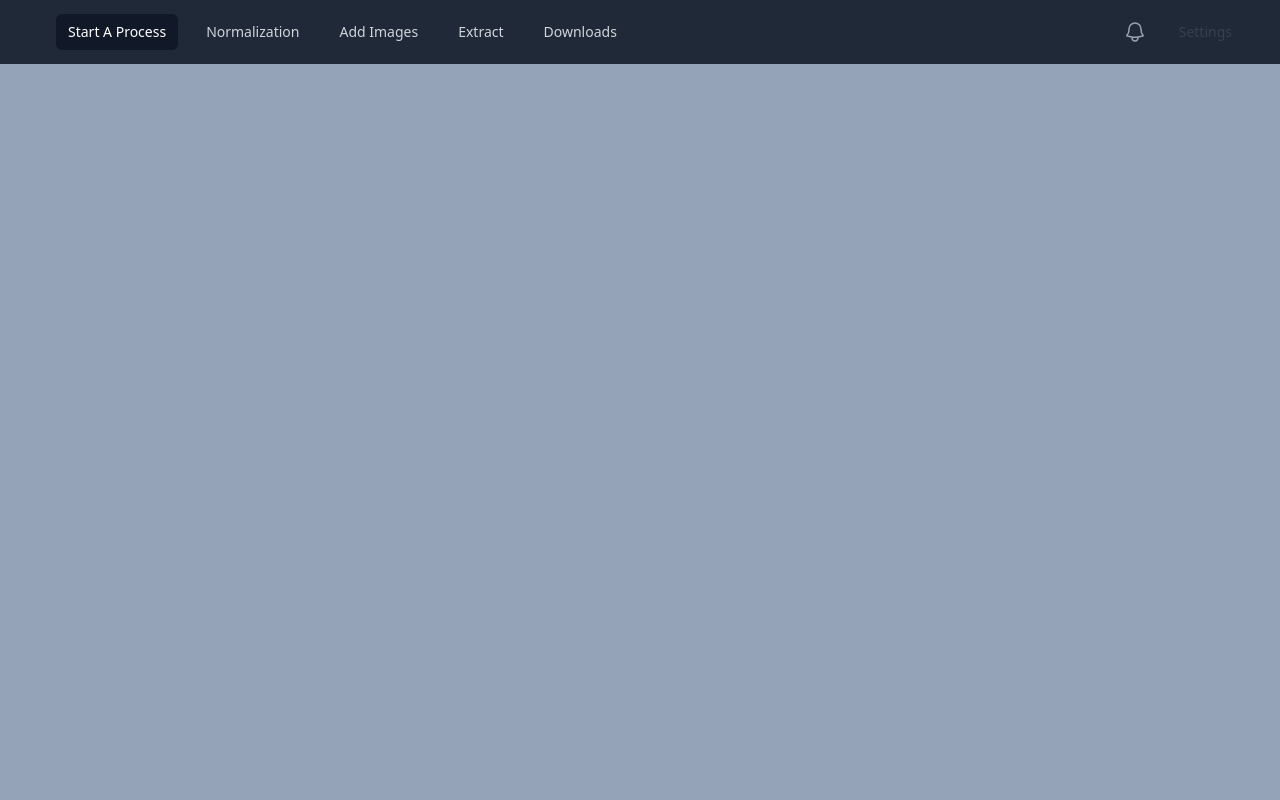
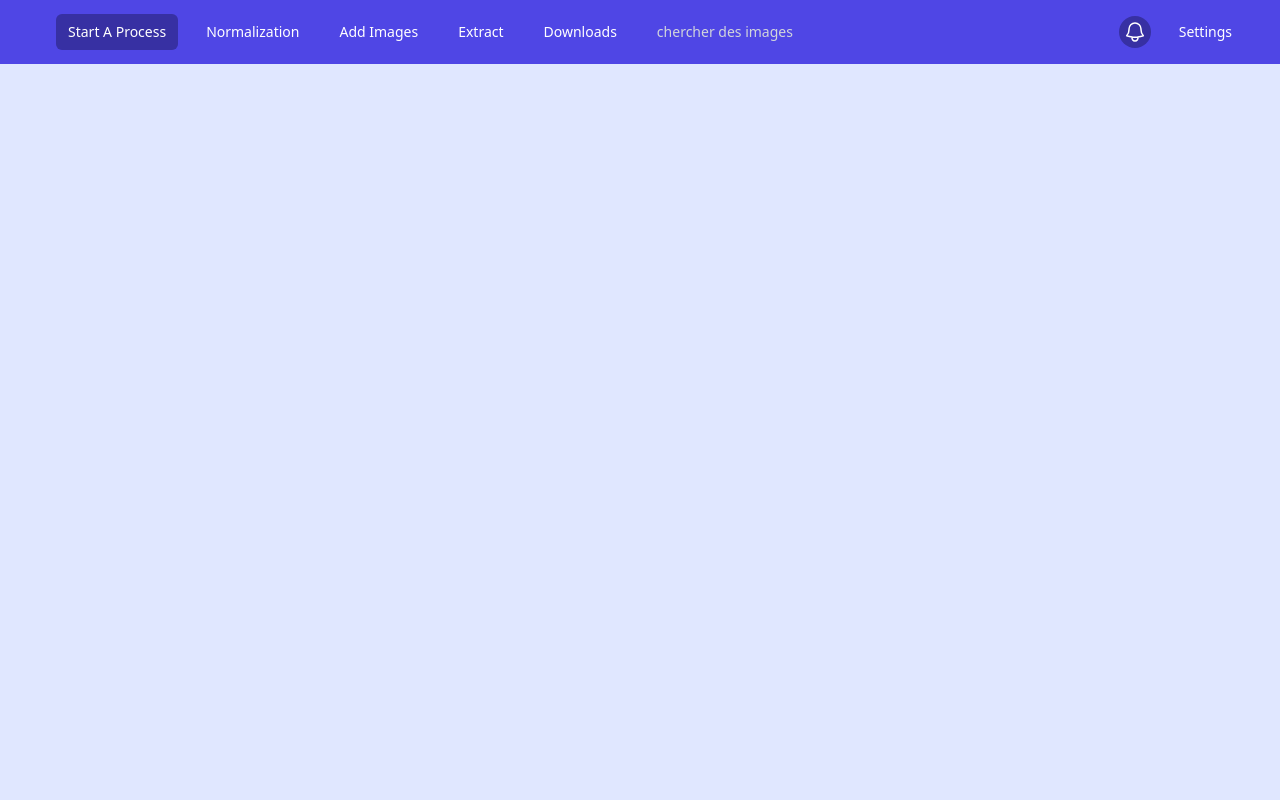
Before and after one commit to drysf/Patch_app, a Flask app: page /Extract in a window 1280 px wide. Run offline with Flask 3, Linux system fonts and the light colour scheme; some libraries are stand-ins or nearby versions.

Commit message:
Vos modifications locales

```diff
--- a/app/templates/header.html
+++ b/app/templates/header.html
@@ -5,57 +5,57 @@
     <meta name="viewport" content="width=device-width, initial-scale=1.0">
     <meta http-equiv="X-UA-Compatible" content="ie=edge">
     <title>PATCH-APP</title>
-    <link rel="stylesheet" href="./style.css">
+    <link rel="stylesheet" href="./main.css">
     <link rel="icon" href="./favicon.ico" type="image/x-icon">
     <link href="https://cdnjs.cloudflare.com/ajax/libs/tailwindcss/2.0.2/tailwind.min.css" rel="stylesheet">
     <script src="https://cdn.tailwindcss.com"></script>
+    <style>
+      .active-nav {
+        background-color: #4C51BF;
+    }
+    </style>
 </head>
 
-<body class="bg-slate-400">
-    <nav class="bg-gray-800">
+<body class="bg-indigo-100">
+  <body class="bg-indigo-100">
+    <nav class="bg-indigo-600">
         <div class="mx-auto max-w-7xl px-2 sm:px-6 lg:px-8">
             <div class="relative flex h-16 items-center justify-between">
                 <div class="absolute inset-y-0 left-0 flex items-center sm:hidden">
                     <button type="button" class="relative inline-flex items-center justify-center rounded-md p-2 text-gray-400 hover:bg-gray-700 hover:text-white focus:outline-none focus:ring-2 focus:ring-inset focus:ring-white" aria-controls="mobile-menu" aria-expanded="false">
                         <span class="absolute -inset-0.5"></span>
                         <span class="sr-only">Open main menu</span>
-
                     </button>
                 </div>
                 <div class="flex flex-1 items-center justify-center sm:items-stretch sm:justify-start">
                     <div class="hidden sm:ml-6 sm:block">
                         <div class="flex space-x-4">
                             <!-- Current: "bg-gray-900 text-white", Default: "text-gray-300 hover:bg-gray-700 hover:text-white" -->
-                  <a href="{{ url_for('process') }}" class="bg-gray-900 text-white rounded-md px-3 py-2 text-sm font-medium" aria-current="page">Start A Process</a>
-                  <a href="{{ url_for('Normalization') }}" class="text-gray-300 hover:bg-gray-700 hover:text-white rounded-md px-3 py-2 text-sm font-medium">Normalization</a>
-                  <a href="{{ url_for('AddImages') }}" class="text-gray-300 hover:bg-gray-700 hover:text-white rounded-md px-3 py-2 text-sm font-medium">Add Images</a>
-                  <a href="{{ url_for('Extract') }}" class="text-gray-300 hover:bg-gray-700 hover:text-white rounded-md px-3 py-2 text-sm font-medium">Extract</a>
-                  <a href="{{ url_for('Downloader') }}" class="text-gray-300 hover:bg-gray-700 hover:text-white rounded-md px-3 py-2 text-sm font-medium">Downloads</a>
-
+                            <a href="{{ url_for('process') }}" class="bg-indigo-800 text-white rounded-md px-3 py-2 text-sm font-medium" aria-current="page">Start A Process</a>
+                            <a href="{{ url_for('Normalization') }}" class="text-white hover:bg-indigo-700 hover:text-white rounded-md px-3 py-2 text-sm font-medium">Normalization</a>
+                            <a href="{{ url_for('AddImages') }}" class="text-white hover:bg-indigo-700 hover:text-white rounded-md px-3 py-2 text-sm font-medium">Add Images</a>
+                            <a href="{{ url_for('Extract') }}" class="text-white hover:bg-indigo-700 hover:text-white rounded-md px-3 py-2 text-sm font-medium">Extract</a>
+                            <a href="{{ url_for('Downloader') }}" class="text-white hover:bg-indigo-700 hover:text-white rounded-md px-3 py-2 text-sm font-medium">Downloads</a>
+                            <a href="{{ url_for('Cherche_les_images') }}" class="text-gray-300 hover:bg-gray-700 hover:text-white rounded-md px-3 py-2 text-sm font-medium">chercher des images</a>
                         </div>
                     </div>
                 </div>
                 <div class="absolute inset-y-0 right-0 flex items-center pr-2 sm:static sm:inset-auto sm:ml-6 sm:pr-0">
-              <button type="button" class="relative rounded-full bg-gray-800 p-1 text-gray-400 hover:text-white focus:outline-none focus:ring-2 focus:ring-white focus:ring-offset-2 focus:ring-offset-gray-800">
+                    <button type="button" class="relative rounded-full bg-indigo-800 p-1 text-white hover:text-white focus:outline-none focus:ring-2 focus:ring-white focus:ring-offset-2 focus:ring-offset-gray-800">
                         <span class="absolute -inset-1.5"></span>
                         <span class="sr-only">View notifications</span>
                         <svg class="h-6 w-6" fill="none" viewBox="0 0 24 24" stroke-width="1.5" stroke="currentColor" aria-hidden="true">
                             <path stroke-linecap="round" stroke-linejoin="round" d="M14.857 17.082a23.848 23.848 0 005.454-1.31A8.967 8.967 0 0118 9.75v-.7V9A6 6 0 006 9v.75a8.967 8.967 0 01-2.312 6.022c1.733.64 3.56 1.085 5.455 1.31m5.714 0a24.255 24.255 0 01-5.714 0m5.714 0a3 3 0 11-5.714 0" />
                         </svg>
                     </button>
-
-              <!-- Profile dropdown -->
                     <div class="relative ml-3">
                         <div>
-                  <button type="button" class="relative flex rounded-full bg-gray-800 text-sm focus:outline-none focus:ring-2 focus:ring-white focus:ring-offset-2 focus:ring-offset-gray-800" id="user-menu-button" aria-expanded="false" aria-haspopup="true">
+                            <button type="button" class="relative flex rounded-full bg-indigo-800 text-sm focus:outline-none focus:ring-2 focus:ring-white focus:ring-offset-2 focus:ring-offset-indigo-800" id="user-menu-button" aria-expanded="false" aria-haspopup="true">
                                 <span class="absolute -inset-1.5"></span>
                                 <span class="sr-only">Open user menu</span>
-
                             </button>
                         </div>
-
-                  <a href="#" class="block px-4 py-2 text-sm text-gray-700" role="menuitem" tabindex="-1" id="user-menu-item-1">Settings</a>
-                </div>
+                        <a href="#" class="block px-4 py-2 text-sm text-white" role="menuitem" tabindex="-1" id="user-menu-item-1">Settings</a>
                     </div>
                 </div>
             </div>
```
Lines whose indentation alone changed are shown as unchanged.
